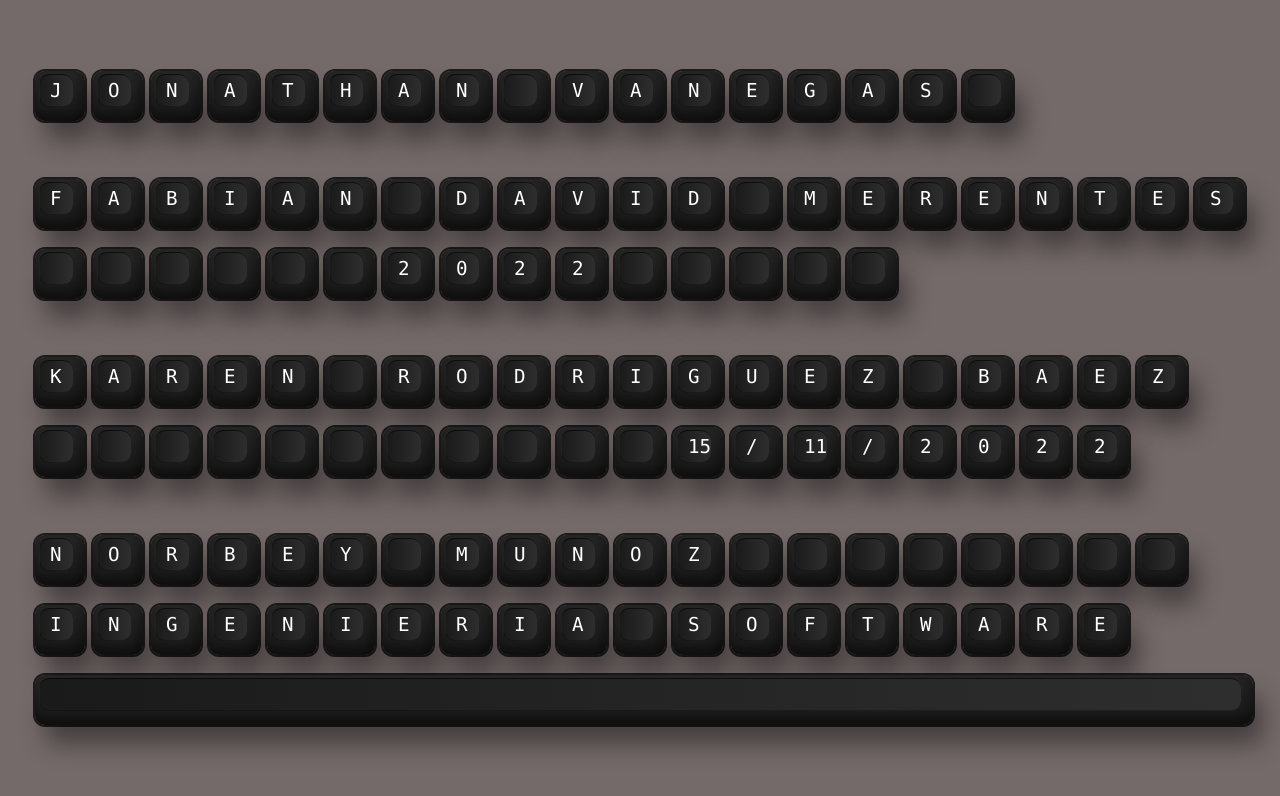
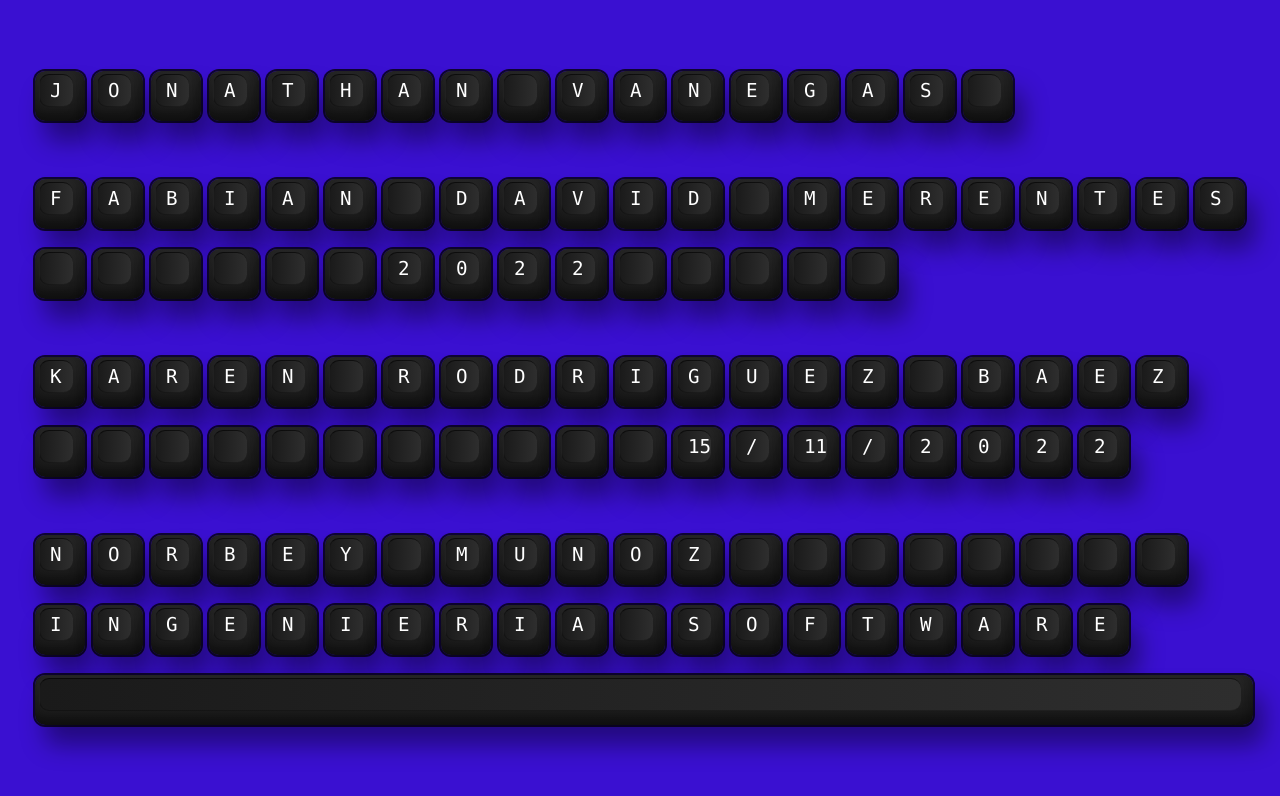
Before and after one commit to jonathanAVH/ProyectoDevOps, an Angular app in the folder frontend/: page / in a window 1280 px wide. Shown: the top 796 px of the page. Built offline with nearby package versions, Linux system fonts and the light colour scheme.

Commit message:
cambio de color millos

```diff
--- a/frontend/src/styles.css
+++ b/frontend/src/styles.css
@@ -10,7 +10,7 @@ body {
   justify-content: center;
   align-items: center;
   min-height: 100vh;
-  background: #756a6a;
+  background: #3a10d1;
 }
 /*aaaa*/
 span {
```
